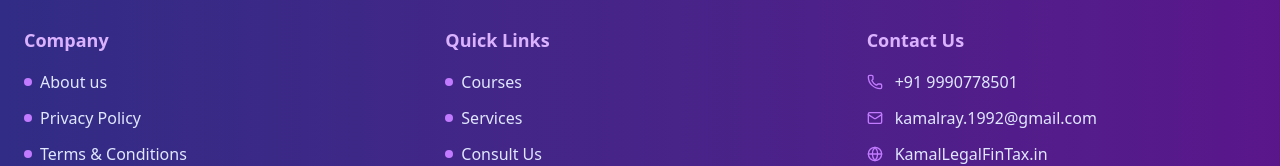
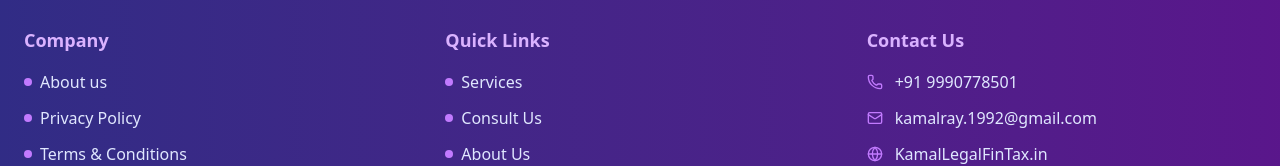
Before and after one commit to Narender009/kamal-app, a React (Vite) app: page / in a window 1280 px wide. Shown: the part 3388-3554 px from the top of the page. Built offline with nearby package versions, Linux system fonts and the light colour scheme.

Commit message:
Initial commit or message describing your changes

```diff
--- a/src/components/layout/Footer.jsx
+++ b/src/components/layout/Footer.jsx
@@ -82,12 +82,12 @@
             <h3 className="text-lg font-semibold mb-4 text-purple-300">Quick Links</h3>
             <ul className="space-y-3">
               <li className="transition-transform duration-300 hover:translate-x-2">
-                <CustomLink href="/courses">
+                {/* <CustomLink href="/courses">
                   <span className="flex items-center">
                     <span className="w-2 h-2 bg-purple-400 rounded-full mr-2"></span>
                     Courses
                   </span>
-                </CustomLink>
+                </CustomLink> */}
               </li>
               <li className="transition-transform duration-300 hover:translate-x-2">
                 <CustomLink href="/services">
```
